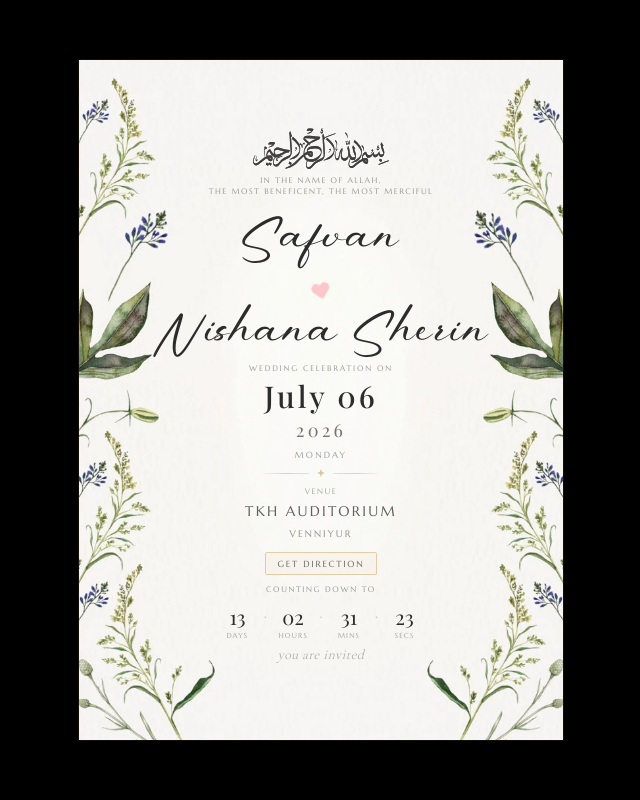
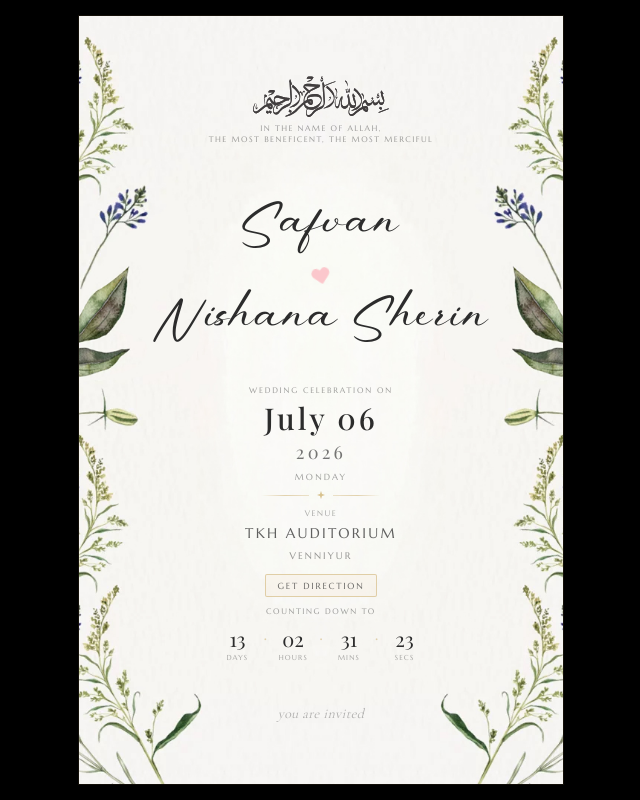
Before and after one commit to praveen-prasad2/safvanwedsnishana, a Next.js app: page / in a window 1280 px wide. Shown: the whole page, without its empty margins (319-959 px from the left). Built offline with nearby package versions, Linux system fonts and the light colour scheme.

Commit message:
Updated frame

```diff
--- a/components/InvitationShell.tsx
+++ b/components/InvitationShell.tsx
@@ -4,7 +4,7 @@
 import FlowerLoader from "./FlowerLoader";
 import WeddingInvitation from "./WeddingInvitation";
 
-const ASSETS = ["/bg-pattern.jpg", "/frame.jpeg", "/arabic.svg"];
+const ASSETS = ["/bg-pattern.jpg", "/frame.jpg", "/arabic.svg"];
 const MAX_LOAD_MS = 5000;
 
 function preloadAssets() {
--- a/components/WeddingInvitation.tsx
+++ b/components/WeddingInvitation.tsx
@@ -24,9 +24,9 @@
 
 export default function WeddingInvitation() {
   return (
-    <section className="h-dvh w-full overflow-hidden bg-black flex items-center justify-center p-2 sm:p-4">
-      <article className="invitation-card group relative w-[min(92vw,128mm,calc((100dvh-1rem)*736/1034))] aspect-[736/1034] shrink-0 bg-[url('/frame.jpeg')] bg-contain bg-center bg-no-repeat shadow-card transition-all duration-500 ease-out hover:shadow-card-hover">
-        <div className="absolute inset-[10%_12%_11%_12%] z-10 flex flex-col items-center justify-between">
+    <section className="h-dvh w-full overflow-hidden bg-black bg-cover bg-center flex items-center justify-center p-3 sm:p-4">
+      <article className="invitation-card group relative flex h-full max-h-full w-full max-w-[min(128mm,100%)] flex-col bg-[url('/frame.jpeg')] bg-cover bg-center bg-no-repeat shadow-card transition-all duration-500 ease-out hover:shadow-card-hover">
+        <div className="relative z-10 flex h-full flex-col items-center justify-between px-6 py-7 sm:px-8 sm:py-9 mx-3 my-4 sm:mx-5 sm:my-6">
           <header className="flex shrink-0 flex-col items-center text-center">
             <Image
               src="/arabic.svg"
```
